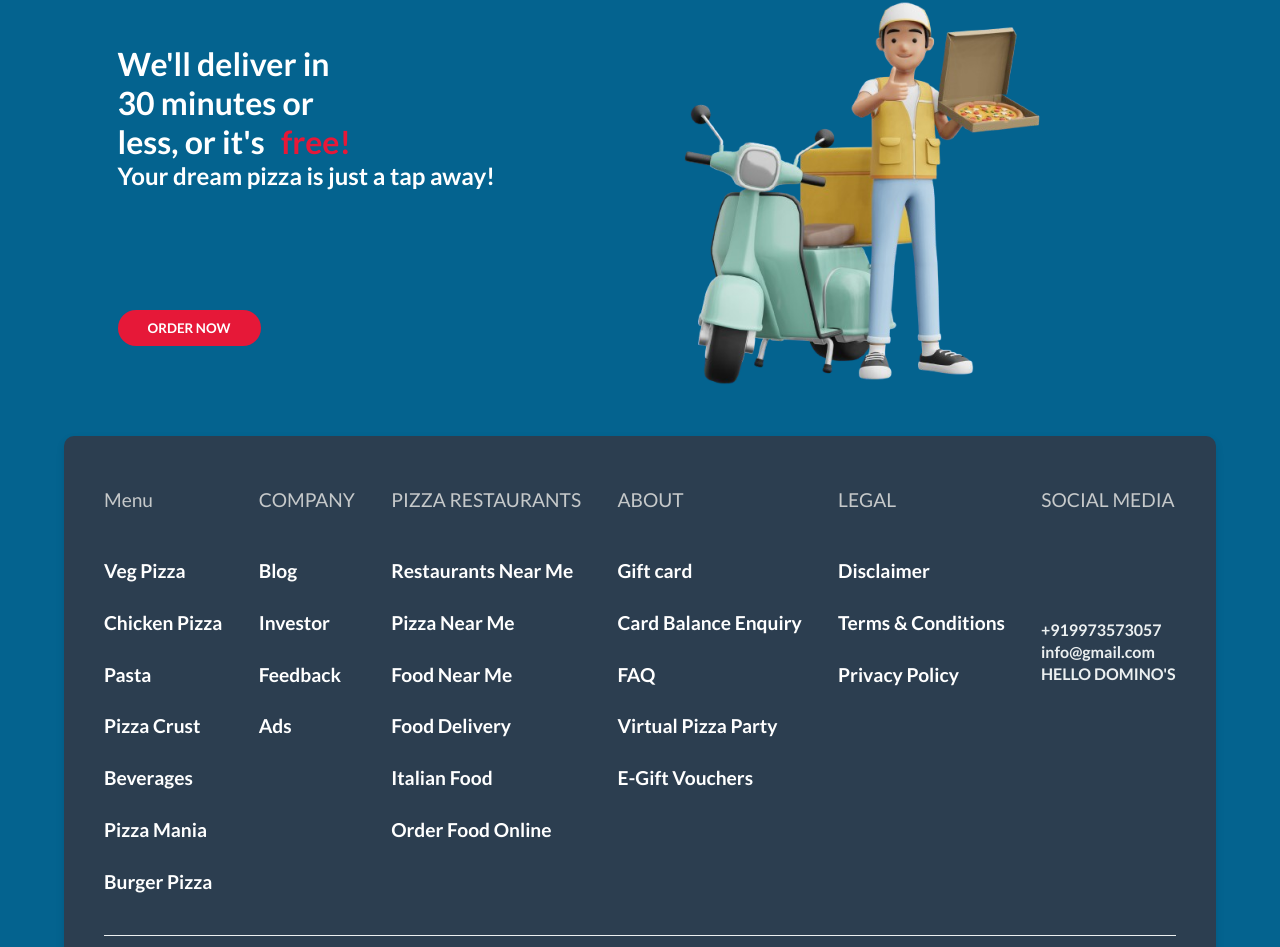
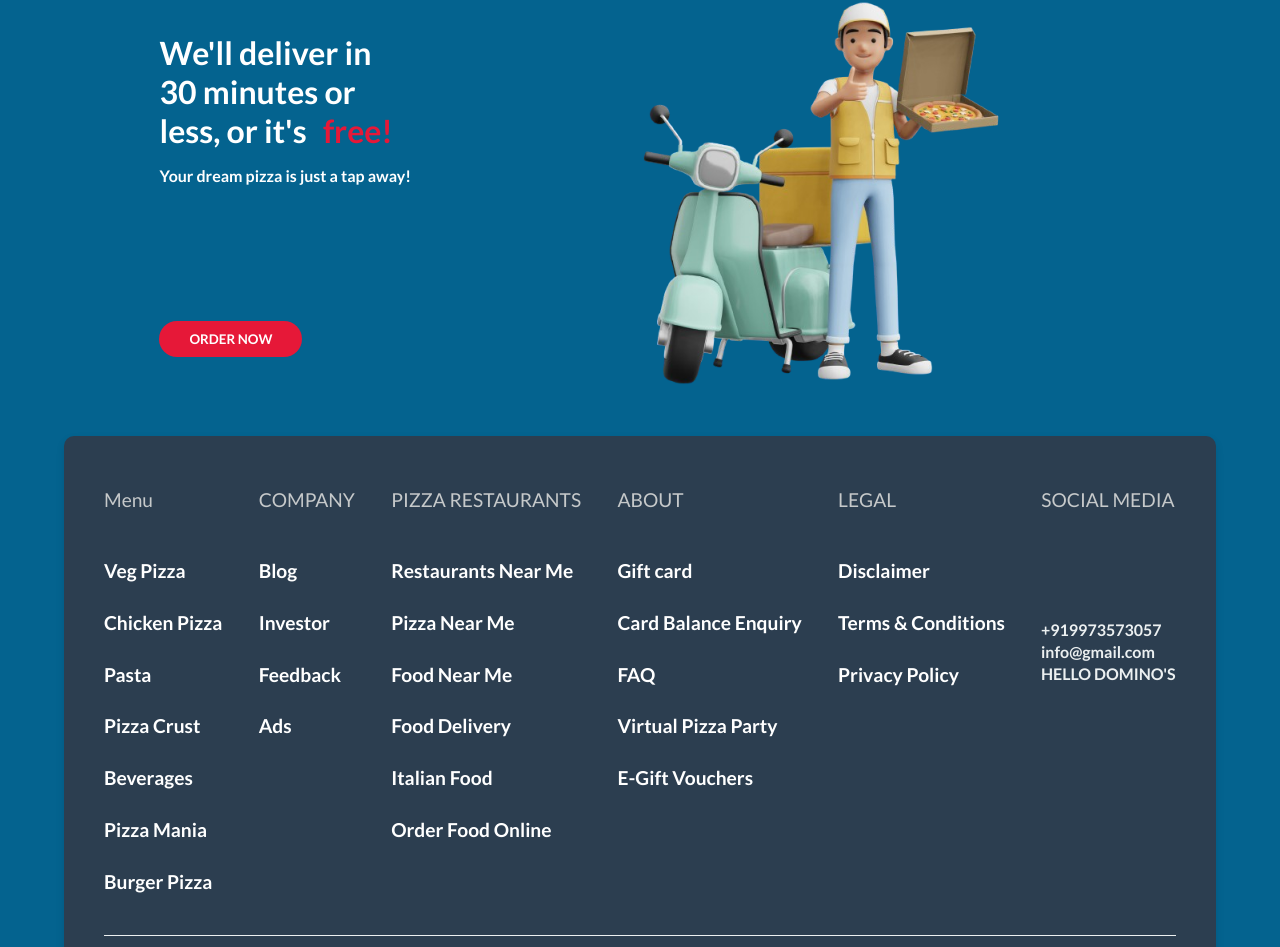
Before and after one commit to AbhiK2244/HustlersReImagineRound1, a React (Vite) app: page / in a window 1280 px wide. Shown: the part 1687-2634 px from the top of the page. Built offline with nearby package versions, Linux system fonts and the light colour scheme.

Commit message:
update font

```diff
--- a/src/components/OrderPageComponents/ThirdPage.css
+++ b/src/components/OrderPageComponents/ThirdPage.css
@@ -22,7 +22,8 @@ body{
   }
 
 .content p{
-    font-size:1.5em;
+    font-size:1em;
+    margin: 1rem 0;
   }
 
 .free {
--- a/src/components/OrderPageComponents/ThirdPage.jsx
+++ b/src/components/OrderPageComponents/ThirdPage.jsx
@@ -10,7 +10,7 @@ function ThirdPage()
                 <h1>We'll deliver in</h1>
                 <h1>30 minutes or</h1>
                 <h1>less, or it's <span className="free">free!</span></h1>
-                <p>Your dream pizza is just a tap away!</p>
+                <p id="order-page-content-desc">Your dream pizza is just a tap away!</p>
                 <button className="order-now"><span>ORDER NOW</span></button>
             </div>
                 <div className="delivery-img">
```
